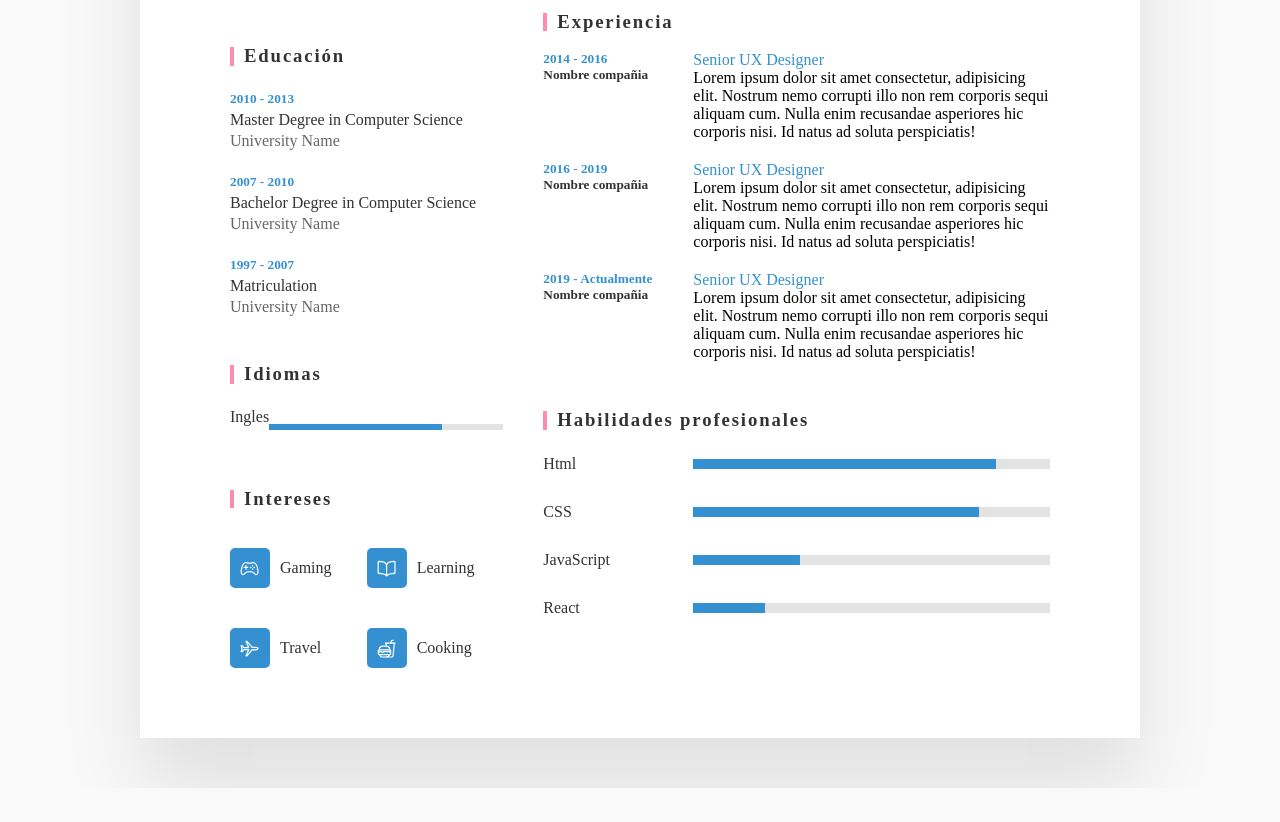
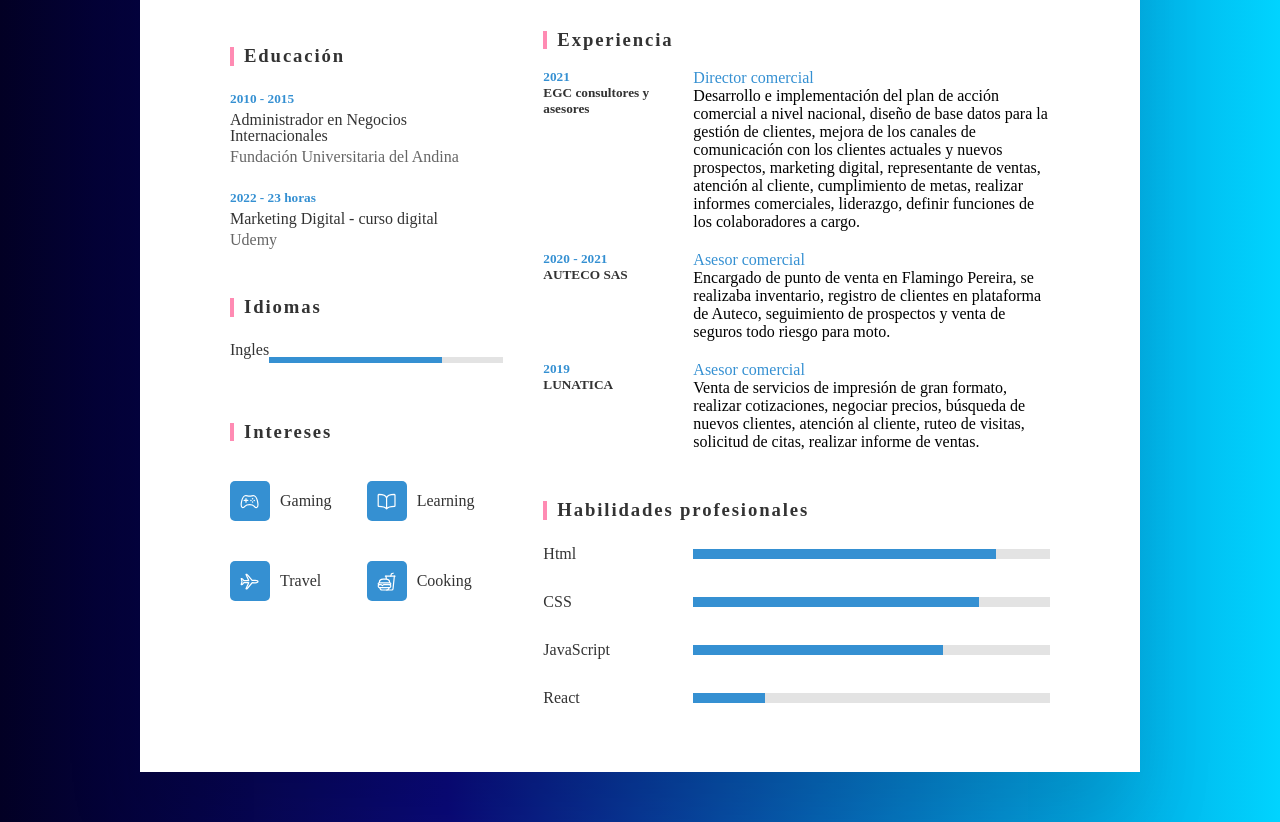
Before and after one commit to Riespa/CVRiespa, a plain HTML site: page index.html in a window 1280 px wide. Shown: the part 622-1444 px from the top of the page. Before the commit the page ends 1410 px from the top, so only its background shows below. Drawn offline with nearby package versions, Linux system fonts and the light colour scheme.

Commit message:
Contenido hoja de vida

```diff
--- a/css/estilos.css
+++ b/css/estilos.css
@@ -8,7 +8,9 @@
 }
 body
 {
-    background: #f9f9f9;
+    /*background: #f9f9f9;*/
+    background: rgb(2,0,36);
+    background: linear-gradient(90deg, rgba(2,0,36,1) 0%, rgba(9,9,121,1) 35%, rgba(0,212,255,1) 100%);
     display: flex;
     justify-content: center;
     align-items: center;
--- a/index.html
+++ b/index.html
@@ -10,11 +10,13 @@
 <body>
     <div class="contenedor">
         <div class="top">
+            <!--Foto de perfil, inicio-->
             <div class="imgBx">
                 <div class="box">
                     <img src="img/Ricardo Pabon.jpg" alt="Ricardo Pabón Foto">
                 </div>
             </div>
+            <!--Foto de perfil, final-->
             <div class="profileText">
                 <h3>Ricardo Esteban <br>Pabón Betancurt</br>
                 <span>FrontEnd Junior</span></h3>
@@ -44,19 +46,14 @@
                 <h3>Educación</h3>
                 <ul class="educacion">
                     <li>
-                        <h5>2010 - 2013</h5>
-                        <h4>Master Degree in Computer Science</h4>
-                        <h6>University Name</h6>
+                        <h5>2010 - 2015</h5>
+                        <h4>Administrador en Negocios Internacionales</h4>
+                        <h6>Fundación Universitaria del Andina</h6>
                     </li>
                     <li>
-                        <h5>2007 - 2010</h5>
-                        <h4>Bachelor Degree in Computer Science</h4>
-                        <h6>University Name</h6>
-                    </li>
-                    <li>
-                        <h5>1997 - 2007</h5>
-                        <h4>Matriculation</h4>
-                        <h6>University Name</h6>
+                        <h5>2022 - 23 horas</h5>
+                        <h4>Marketing Digital - curso digital</h4>
+                        <h6>Udemy</h6>
                     </li>
                 </ul>
                 <h3>Idiomas</h3>
@@ -81,58 +78,56 @@
                 <div class="sobre">
                     <h3>Perfil</h3>
                     <p>
-                        Qui Lorem anim duis ut ullamco sint tempor magna
-                        in veniam non tempor ad tempor. Est eu ex eu
-                        laborum qui. Adipisicing ex velit eiusmod dolore.
+                    Administrador en Negocios Internacionales, con conocimiento en asesoría comercial y administración de
+                    proyectos de importación y exportación de productos, manejo de inventario y compras, finanzas, logística,
+                    mercadeo nacional e internacional.
                     </br></br>
-                        Anim proident est laborum sint et esse tempor
-                        amet ex voluptate et duis cillum. Enim aliqua
-                        adipisicing irure esse ullamco esse enim tempor
-                        aliquip. Ex non non anim magna sint sint irure.
-                        Culpa excepteur adipisicing deserunt tempor
-                        labore ullamco elit do. Minim minim elit sunt
-                        eiusmod cillum dolore eu minim.
+                    3 años de experiencia en el área comercial de diferentes productos
+                    tangibles e intangibles y alto conocimiento en marketing digital. Manejo efectivo de tiempo, proactivo,
+                    puntual, con enfoque fuerte a los resultados y buena capacidad para realizar relaciones públicas.
                     </p>
                 </div>
                 <div class="sobre">
                     <h3>Experiencia</h3>
                     <div class="box">
                         <div class="tiempo_empresa">
-                            <h5>2014 - 2016</h5>
-                            <h5>Nombre compañia</h5>
+                            <h5>2021</h5>
+                            <h5>EGC consultores y asesores</h5>
                         </div>
                         <div class="text">
-                            <h4>Senior UX Designer</h4>
-                            <p>Lorem ipsum dolor sit amet consectetur, adipisicing elit.
-                                Nostrum nemo corrupti illo non rem corporis sequi aliquam cum.
-                                Nulla enim recusandae asperiores hic corporis nisi.
-                                Id natus ad soluta perspiciatis!</p>
+                            <h4>Director comercial</h4>
+                            <p>Desarrollo e implementación del plan de acción comercial a nivel nacional,
+                                diseño de base datos para la gestión de clientes, mejora de los canales de
+                                comunicación con los clientes actuales y nuevos prospectos, marketing digital,
+                                representante de ventas, atención al cliente, cumplimiento de metas, realizar
+                                informes comerciales, liderazgo, definir funciones de los colaboradores a
+                                cargo.
+                                </p>
                         </div>
                     </div>
                     <div class="box">
                         <div class="tiempo_empresa">
-                            <h5>2016 - 2019</h5>
-                            <h5>Nombre compañia</h5>
+                            <h5>2020 - 2021</h5>
+                            <h5>AUTECO SAS</h5>
                         </div>
                         <div class="text">
-                            <h4>Senior UX Designer</h4>
-                            <p>Lorem ipsum dolor sit amet consectetur, adipisicing elit.
-                                Nostrum nemo corrupti illo non rem corporis sequi aliquam cum.
-                                Nulla enim recusandae asperiores hic corporis nisi.
-                                Id natus ad soluta perspiciatis!</p>
+                            <h4>Asesor comercial</h4>
+                            <p>Encargado de punto de venta en Flamingo Pereira, se realizaba inventario,
+                                registro de clientes en plataforma de Auteco, seguimiento de prospectos y
+                                venta de seguros todo riesgo para moto.</p>
                         </div>
                     </div>
                     <div class="box">
                         <div class="tiempo_empresa">
-                            <h5>2019 - Actualmente</h5>
-                            <h5>Nombre compañia</h5>
+                            <h5>2019</h5>
+                            <h5>LUNATICA</h5>
                         </div>
                         <div class="text">
-                            <h4>Senior UX Designer</h4>
-                            <p>Lorem ipsum dolor sit amet consectetur, adipisicing elit.
-                                Nostrum nemo corrupti illo non rem corporis sequi aliquam cum.
-                                Nulla enim recusandae asperiores hic corporis nisi.
-                                Id natus ad soluta perspiciatis!</p>
+                            <h4>Asesor comercial</h4>
+                            <p>Venta de servicios de impresión de gran formato, realizar cotizaciones,
+                                negociar precios, búsqueda de nuevos clientes, atención al cliente, ruteo de
+                                visitas, solicitud de citas, realizar informe de ventas.
+                                </p>
                         </div>
                     </div>
                     <div class="habilidades">
@@ -152,7 +147,7 @@
                         <div class="box">
                             <h4>JavaScript</h4>
                             <span class="porcentaje">
-                                <div style="width: 30%;"></div>
+                                <div style="width: 70%;"></div>
                             </span>
                         </div>
                         <div class="box">
```
